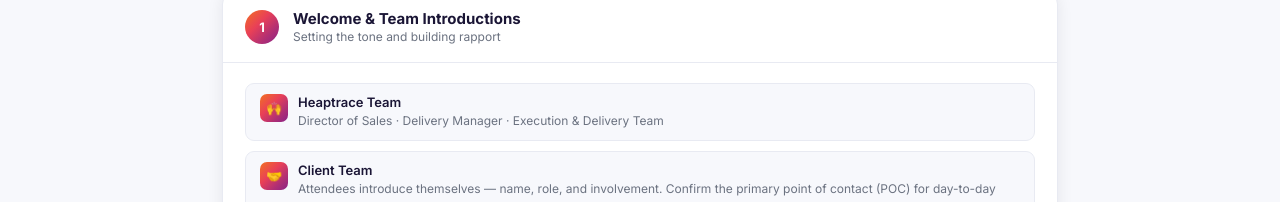
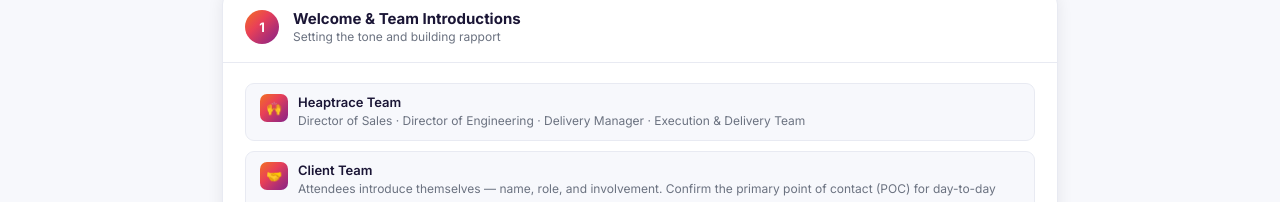
Before and after one commit to akhileshjoshi13/Akhilesh-Heaptrace, a website: page kickoff-agenda.html in a window 1280 px wide. Shown: the part 300-502 px from the top of the page. Drawn offline with Linux system fonts and the light colour scheme.

Commit message:
Add Director of Engineering to Heaptrace Team introduction

```diff
--- a/kickoff-agenda.html
+++ b/kickoff-agenda.html
@@ -608,7 +608,7 @@
           <div class="item-icon">🙌</div>
           <div class="item-content">
             <div class="item-label">Heaptrace Team</div>
-            <div class="item-desc">Director of Sales · Delivery Manager · Execution &amp; Delivery Team</div>
+            <div class="item-desc">Director of Sales · Director of Engineering · Delivery Manager · Execution &amp; Delivery Team</div>
           </div>
         </div>
         <div class="item">
```
